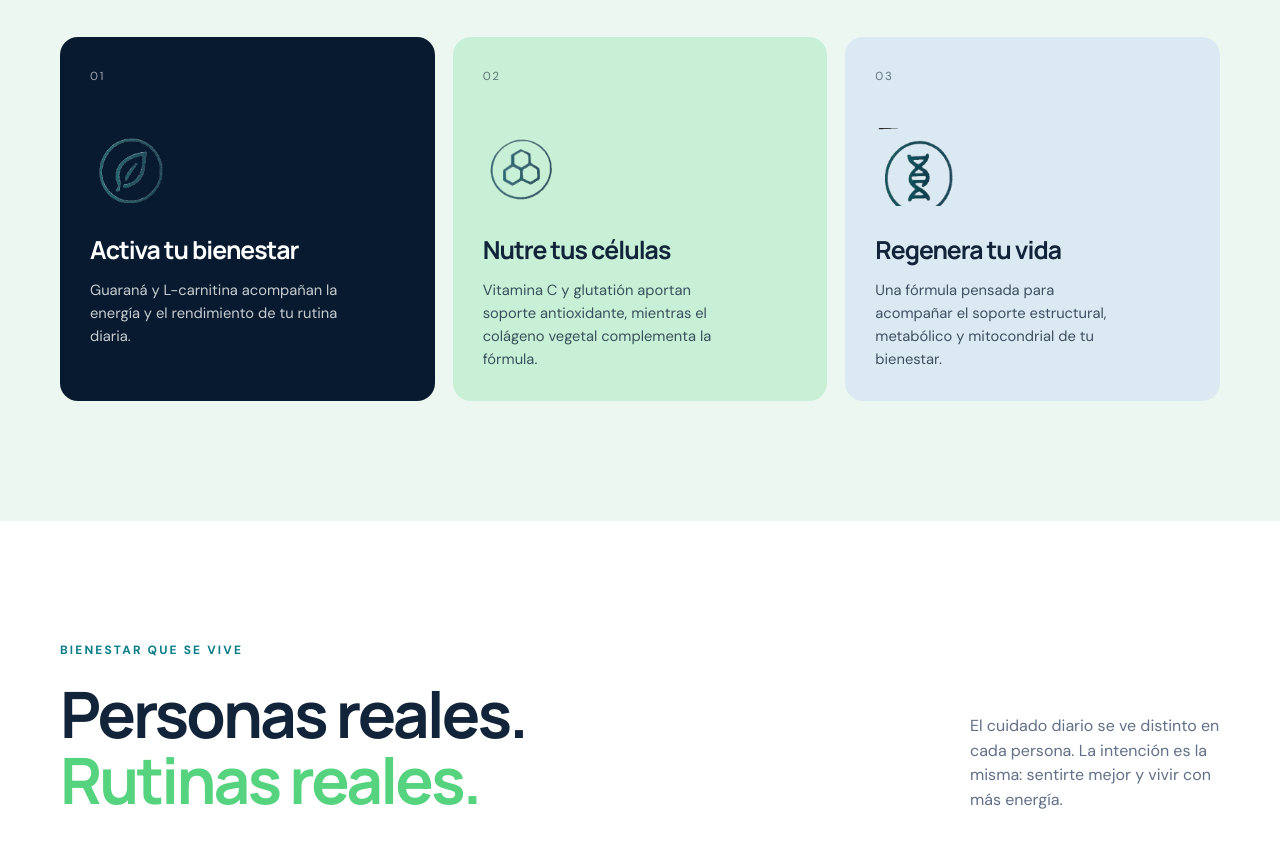
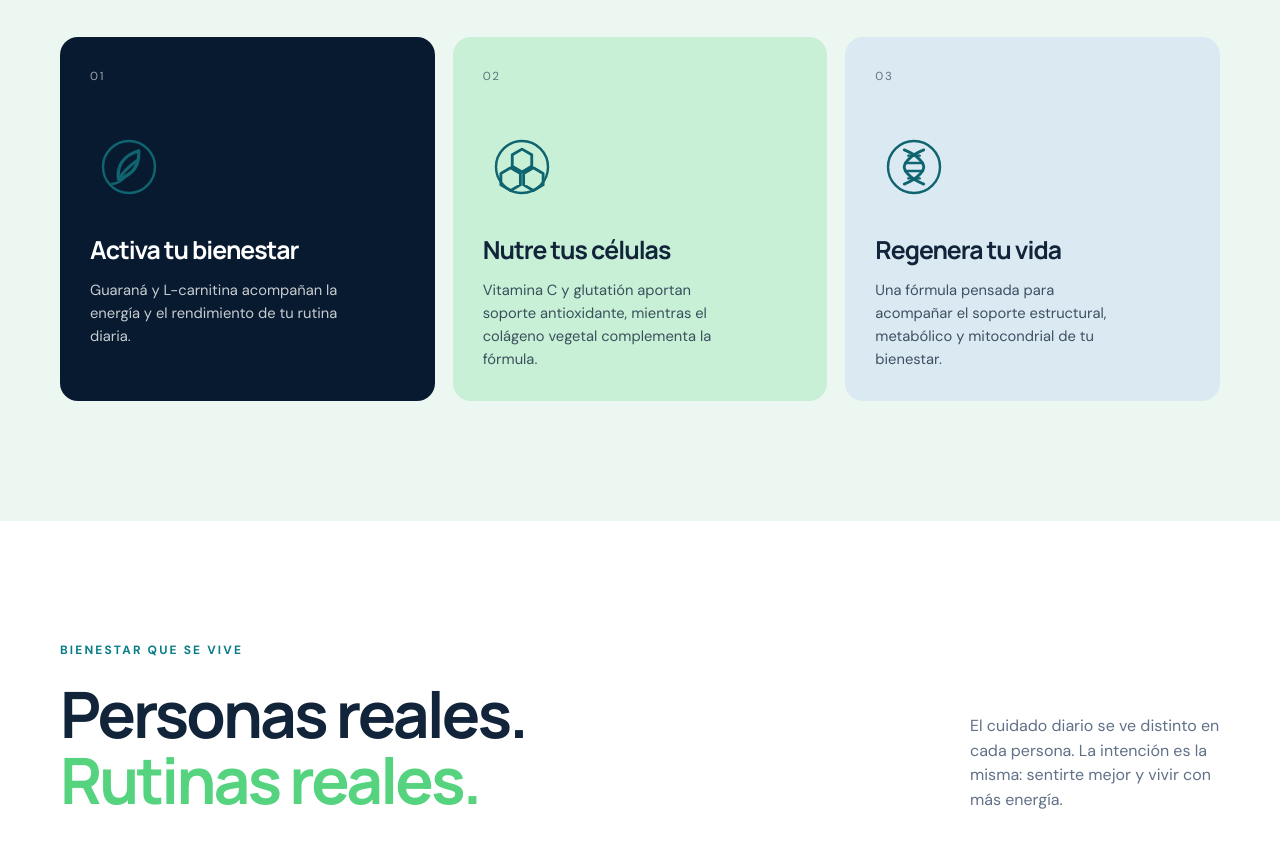
Before and after one commit to craft-clinics-pages/biovid, a plain HTML site: page index.html in a window 1280 px wide. Shown: the part 1786-2646 px from the top of the page. Drawn offline with Linux system fonts and the light colour scheme.

Commit message:
fix: replace benefit crops with clean vector icons

```diff
--- a/index.html
+++ b/index.html
@@ -41,7 +41,7 @@
 
     <section class="section intro" id="formula"><div class="container intro-grid"><div><p class="section-kicker">La diferencia está en la sinergia</p><h2>Una fórmula que trabaja <em>contigo.</em></h2></div><div><p class="section-lede">BIOVID es una formulación líquida multicomponente enfocada en la regeneración celular. Su composición combina activos orientados a maximizar la energía, el rendimiento y el soporte antioxidante mediante el apoyo estructural, metabólico y mitocondrial.</p><a class="arrow-link" href="#ingredientes">Ver qué contiene <span>↘</span></a></div></div></section>
 
-    <section class="section benefit-section" id="beneficios"><div class="container"><div class="section-heading"><div><p class="section-kicker">Tres acciones, una fórmula</p><h2>Nutre. Activa.<br><em>Regenera.</em></h2></div><p>Una formulación multicomponente que acompaña tu energía, tu bienestar y el cuidado de tus células.</p></div><div class="benefit-grid"><article class="benefit-card benefit-card--dark"><div class="benefit-num">01</div><div class="benefit-icon"><img src="media/icons/leaf.png" alt="Icono Activa tu bienestar"></div><h3>Activa tu bienestar</h3><p>Guaraná y L-carnitina acompañan la energía y el rendimiento de tu rutina diaria.</p></article><article class="benefit-card benefit-card--mint"><div class="benefit-num">02</div><div class="benefit-icon"><img src="media/icons/cells.png" alt="Icono Nutre tus células"></div><h3>Nutre tus células</h3><p>Vitamina C y glutatión aportan soporte antioxidante, mientras el colágeno vegetal complementa la fórmula.</p></article><article class="benefit-card benefit-card--blue"><div class="benefit-num">03</div><div class="benefit-icon"><img src="media/icons/dna.png" alt="Icono Regenera tu vida"></div><h3>Regenera tu vida</h3><p>Una fórmula pensada para acompañar el soporte estructural, metabólico y mitocondrial de tu bienestar.</p></article></div></div></section>
+    <section class="section benefit-section" id="beneficios"><div class="container"><div class="section-heading"><div><p class="section-kicker">Tres acciones, una fórmula</p><h2>Nutre. Activa.<br><em>Regenera.</em></h2></div><p>Una formulación multicomponente que acompaña tu energía, tu bienestar y el cuidado de tus células.</p></div><div class="benefit-grid"><article class="benefit-card benefit-card--dark"><div class="benefit-num">01</div><div class="benefit-icon"><img src="media/icons/leaf.svg" alt="Icono Activa tu bienestar"></div><h3>Activa tu bienestar</h3><p>Guaraná y L-carnitina acompañan la energía y el rendimiento de tu rutina diaria.</p></article><article class="benefit-card benefit-card--mint"><div class="benefit-num">02</div><div class="benefit-icon"><img src="media/icons/cells.svg" alt="Icono Nutre tus células"></div><h3>Nutre tus células</h3><p>Vitamina C y glutatión aportan soporte antioxidante, mientras el colágeno vegetal complementa la fórmula.</p></article><article class="benefit-card benefit-card--blue"><div class="benefit-num">03</div><div class="benefit-icon"><img src="media/icons/dna.svg" alt="Icono Regenera tu vida"></div><h3>Regenera tu vida</h3><p>Una fórmula pensada para acompañar el soporte estructural, metabólico y mitocondrial de tu bienestar.</p></article></div></div></section>
 
     <section class="section people-section"><div class="container"><div class="section-heading"><div><p class="section-kicker">Bienestar que se vive</p><h2>Personas reales.<br><em>Rutinas reales.</em></h2></div><p>El cuidado diario se ve distinto en cada persona. La intención es la misma: sentirte mejor y vivir con más energía.</p></div><div class="people-grid"><article class="person-card person-card--tall"><img src="media/stock/persona-1.jpg" alt="Mujer sonriendo al aire libre"><div><span>01</span><strong>Más energía<br>para tu día</strong></div></article><article class="person-card"><img src="media/stock/persona-2.jpg" alt="Hombre disfrutando un momento de bienestar"><div><span>02</span><strong>Cuidarte también<br>es una decisión</strong></div></article><article class="person-card"><img src="media/stock/persona-3.jpg" alt="Persona disfrutando un momento al aire libre"><div><span>03</span><strong>Tu bienestar<br>acompaña tu ritmo</strong></div></article></div></div></section>
 
```
Also changed, not shown: media/icons/cells.svg (added), media/icons/dna.svg (added), media/icons/leaf.svg (added).
